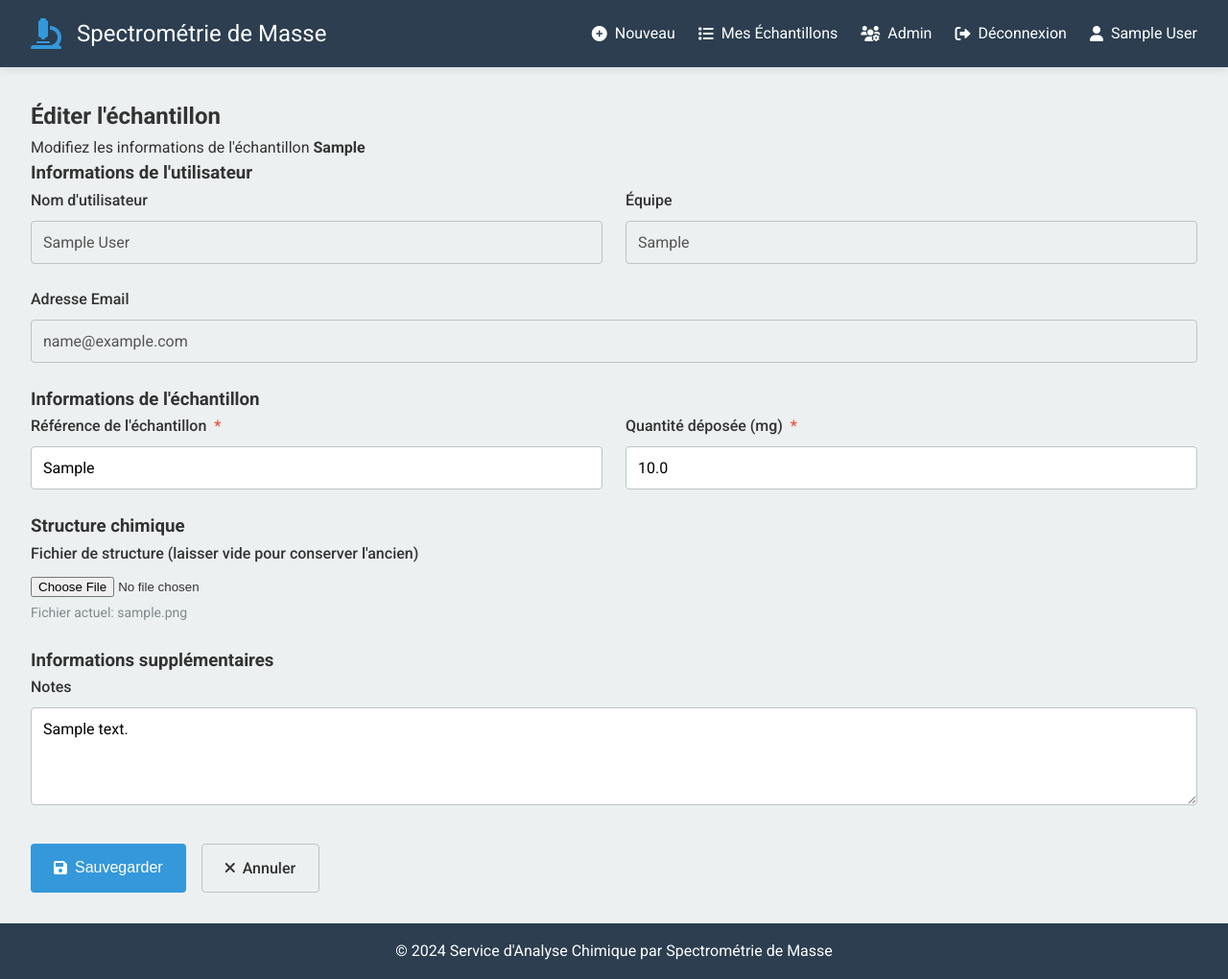
After one commit to n-elie/fiches, a Flask app: page /sample/00000000-0000-0000-0000-000000000001/edit in a window 1280 px wide. The commit adds this page. Shown: the whole page at 96% size. Run offline with Flask 3, Linux system fonts and the light colour scheme; a user stored in the database is signed in; tables that the repository leaves empty hold one stand-in row (values such as "Sample post").

Commit message:
Add edit samples by user

```diff
--- a/app/routes/main_routes.py
+++ b/app/routes/main_routes.py
@@ -103,6 +103,65 @@ def sample_detail(sample_id):
         return redirect(url_for('main.index'))
     return render_template('sample_detail.html', sample=sample, user=current_user)
 
+@main_bp.route('/sample/<uuid:sample_id>/edit', methods=['GET', 'POST'])
+@login_required
+def edit_sample(sample_id):
+    """Éditer un échantillon existant"""
+
+    sample = Sample.query.get_or_404(sample_id)
+
+    # Vérifier que l'utilisateur est le propriétaire ou admin
+    if sample.user_id != current_user.id and not current_user.is_admin:
+        flash('Accès non autorisé', 'error')
+        return redirect(url_for('main.index'))
+
+    if request.method == 'POST':
+        # Récupérer les nouvelles valeurs
+        team = request.form.get('team')
+        reference = request.form.get('reference')
+        quantity = request.form.get('quantity')
+        notes = request.form.get('notes')
+
+        if not reference or not quantity:
+            flash('Veuillez remplir tous les champs obligatoires', 'error')
+            return redirect(url_for('main.edit_sample', sample_id=sample_id))
+
+        # Gestion du fichier (optionnel)
+        if 'structure_file' in request.files:
+            file = request.files['structure_file']
+            if file.filename != '':
+                if file and allowed_file(file.filename):
+                    # Supprimer l'ancien fichier si nécessaire
+                    old_filepath = os.path.join(current_app.config['UPLOAD_FOLDER'], sample.structure_file)
+                    if os.path.exists(old_filepath):
+                        os.remove(old_filepath)
+
+                    # Sauvegarder le nouveau fichier
+                    filename = secure_filename(file.filename)
+                    timestamp = datetime.now().strftime('%Y%m%d%H%M%S')
+                    unique_filename = f"{current_user.username}_{timestamp}_{filename}"
+                    filepath = os.path.join(current_app.config['UPLOAD_FOLDER'], unique_filename)
+                    file.save(filepath)
+                    sample.structure_file = unique_filename
+
+        # Mettre à jour les champs
+        sample.team = team
+        sample.reference = reference
+        sample.quantity = float(quantity)
+        sample.notes = notes
+
+        try:
+            db.session.commit()
+            flash('Échantillon mis à jour avec succès!', 'success')
+            return redirect(url_for('main.sample_detail', sample_id=sample_id))
+        except Exception as e:
+            db.session.rollback()
+            flash(f'Erreur lors de la mise à jour: {str(e)}', 'error')
+            return redirect(url_for('main.edit_sample', sample_id=sample_id))
+
+    # GET: Afficher le formulaire pré-rempli
+    return render_template('sample_edit.html', sample=sample, user=current_user)
+
 @main_bp.route('/download/<filename>')
 @login_required
 def download_file(filename):
--- a/app/templates/sample_detail.html
+++ b/app/templates/sample_detail.html
@@ -78,6 +78,9 @@
             <a href="{{ url_for('main.user_samples') }}" class="btn btn-secondary">
                 <i class="fas fa-arrow-left"></i> Retour à la liste
             </a>
+			<a href="{{ url_for('main.edit_sample', sample_id=sample.id) }}" class="btn btn-primary">
+				<i class="fas fa-edit"></i> Éditer
+			</a>
             {% if current_user.is_admin %}
                 <a href="{{ url_for('admin.admin_sample_detail', sample_id=sample.id) }}" class="btn btn-tertiary">
                     <i class="fas fa-cog"></i> Vue Admin
--- /dev/null
+++ b/app/templates/sample_edit.html
@@ -0,0 +1,105 @@
+{% extends "base.html" %}
+
+{% block title %}Éditer - {{ sample.reference }}{% endblock %}
+
+{% block content %}
+<div class="form-container">
+    <div class="form-header">
+        <h2>Éditer l'échantillon</h2>
+        <p>Modifiez les informations de l'échantillon <strong>{{ sample.reference }}</strong></p>
+    </div>
+
+    <form method="POST" action="{{ url_for('main.edit_sample', sample_id=sample.id) }}" class="sample-form" enctype="multipart/form-data">
+        <div class="form-section">
+            <h3>Informations de l'utilisateur</h3>
+
+            <div class="form-row">
+                <div class="form-group">
+                    <label for="username">Nom d'utilisateur</label>
+                    <input type="text" id="username" name="username"
+                           value="{{ user.full_name }}" readonly disabled>
+                </div>
+
+                {% set user_teams = user.get_teams() %}
+                {% if user_teams and user_teams|length > 1 %}
+                <div class="form-group required">
+                    <label for="team">Équipe <span class="required-star">*</span></label>
+                    <select id="team" name="team" required>
+                        {% for team in user_teams %}
+                        <option value="{{ team }}" {% if sample.team == team %}selected{% endif %}>{{ team }}</option>
+                        {% endfor %}
+                    </select>
+                </div>
+                {% elif user.teams and user_teams|length == 1 %}
+				<div class="form-group">
+					<label for="team">Équipe</label>
+					<input type="text" id="team" name="team"
+						   value="{{ user_teams[0] }}" readonly disabled>
+					<input type="hidden" name="team" value="{{ user_teams[0] }}">
+				</div>
+				{% else %}
+				<div class="form-group">
+					<label for="team">Équipe</label>
+					<input type="text" id="team" name="team"
+						   value="{{ user_teams }}" readonly disabled>
+				</div>
+				{% endif %}
+            </div>
+
+            <div class="form-group">
+                <label for="email">Adresse Email</label>
+                <input type="email" id="email" name="email"
+                       value="{{ user.email }}" readonly disabled>
+            </div>
+        </div>
+
+        <div class="form-section">
+            <h3>Informations de l'échantillon</h3>
+
+            <div class="form-row">
+                <div class="form-group required">
+                    <label for="reference">Référence de l'échantillon <span class="required-star">*</span></label>
+                    <input type="text" id="reference" name="reference" required
+                           value="{{ sample.reference }}" placeholder="Ex: SAM-2024-001">
+                </div>
+
+                <div class="form-group required">
+                    <label for="quantity">Quantité déposée (mg) <span class="required-star">*</span></label>
+                    <input type="number" id="quantity" name="quantity" step="0.1" required
+                           value="{{ sample.quantity }}" placeholder="Ex: 1.5" min="0.1">
+                </div>
+            </div>
+        </div>
+
+        <div class="form-section">
+            <h3>Structure chimique</h3>
+
+            <div class="form-group">
+                <label for="structure_file">Fichier de structure (laisser vide pour conserver l'ancien)</label>
+                <input type="file" id="structure_file" name="structure_file"
+                       accept=".cdx,.cdxml,.mol,.sdf">
+                <span class="help-text">Fichier actuel: {{ sample.structure_file }}</span>
+            </div>
+        </div>
+
+        <div class="form-section">
+            <h3>Informations supplémentaires</h3>
+
+            <div class="form-group">
+                <label for="notes">Notes</label>
+                <textarea id="notes" name="notes" rows="4"
+                          placeholder="Ajoutez des notes ou commentaires...">{{ sample.notes or '' }}</textarea>
+            </div>
+        </div>
+
+        <div class="form-actions">
+            <button type="submit" class="btn btn-primary">
+                <i class="fas fa-save"></i> Sauvegarder
+            </button>
+            <a href="{{ url_for('main.sample_detail', sample_id=sample.id) }}" class="btn btn-secondary">
+                <i class="fas fa-times"></i> Annuler
+            </a>
+        </div>
+    </form>
+</div>
+{% endblock %}
--- a/app/templates/samples.html
+++ b/app/templates/samples.html
@@ -54,6 +54,9 @@
                         <a href="{{ url_for('main.sample_detail', sample_id=sample.id) }}" class="btn-icon" title="Voir les détails">
                             <i class="fas fa-eye"></i>
                         </a>
+						<a href="{{ url_for('main.edit_sample', sample_id=sample.id) }}" class="btn-icon" title="Éditer">
+							<i class="fas fa-edit"></i>
+						</a>
                         <a href="{{ url_for('main.download_file', filename=sample.structure_file) }}" class="btn-icon" title="Télécharger le fichier">
                             <i class="fas fa-download"></i>
                         </a>
```
